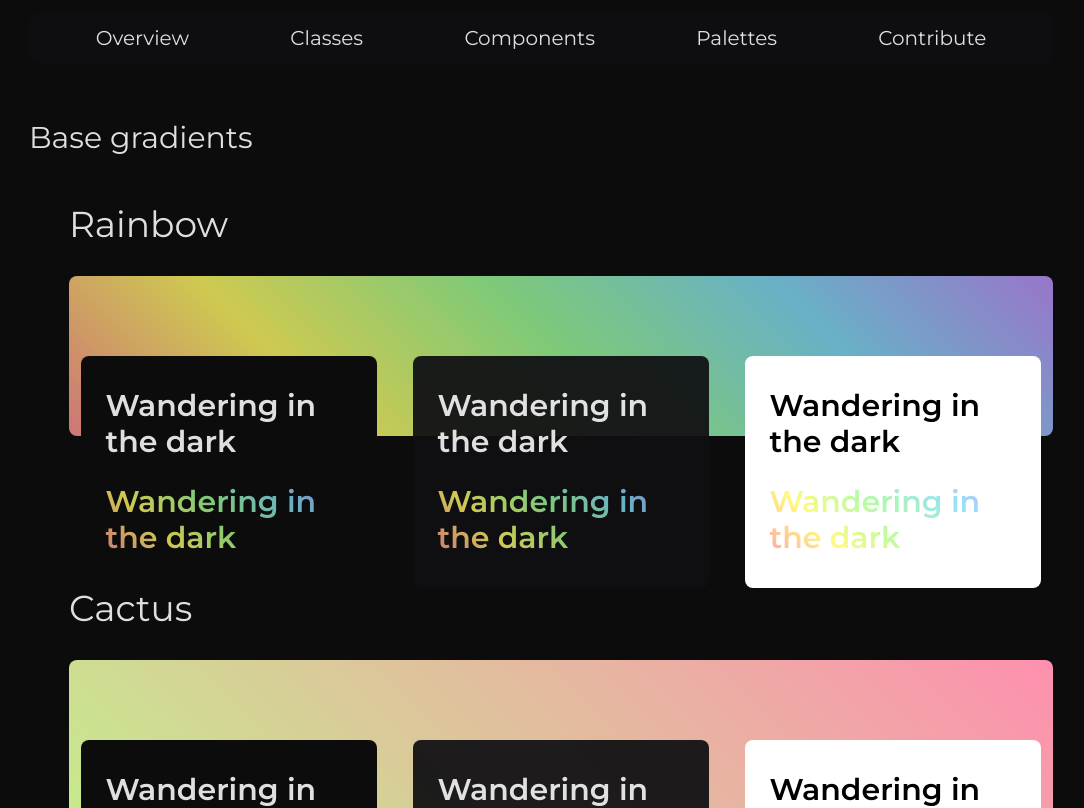
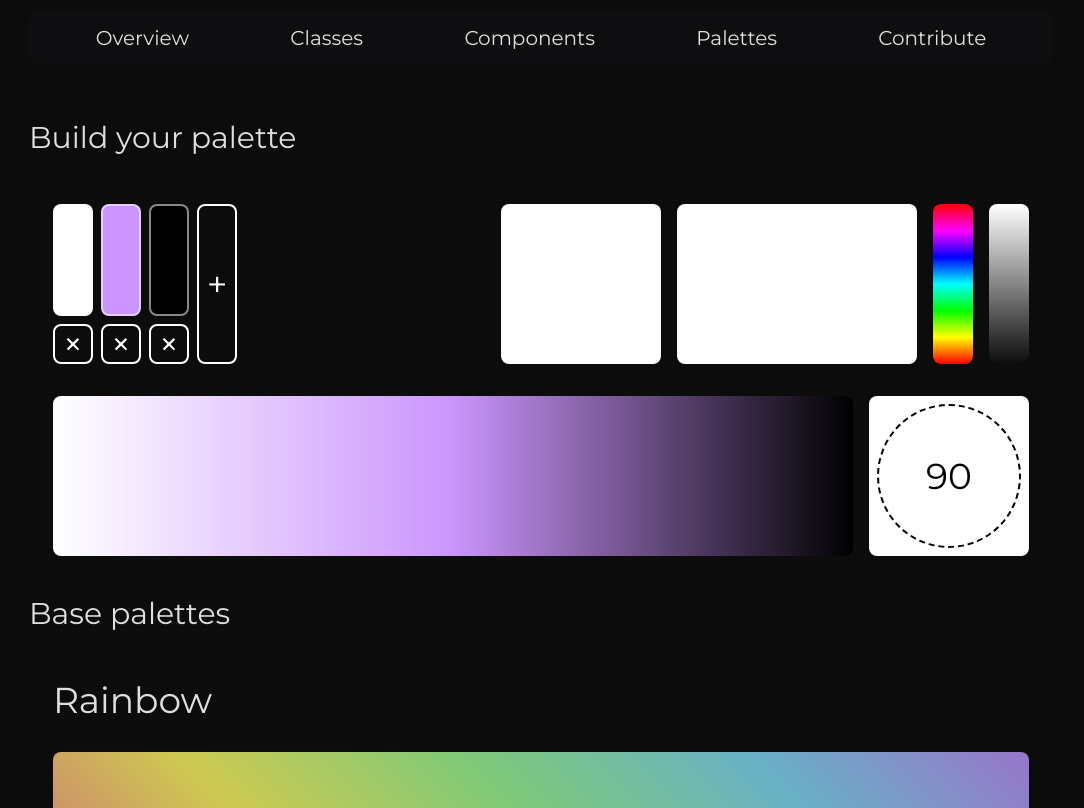
Before and after one commit to efflepw/juicy-ui, a React (Vite) app: page /palettes in a window 1280 px wide. Shown: the top 808 px of the page, without its empty margins (99-1183 px from the left). Built offline with nearby package versions, Linux system fonts and the light colour scheme.

Commit message:
feat: start working on palette/gradient builder

```diff
--- a/src/components.preview/Header/Header.tsx
+++ b/src/components.preview/Header/Header.tsx
@@ -8,7 +8,7 @@ const NAV_LINKS = [
 
 const Header = () => {
   return (
-    <header className="bg-secondary rounded-xl py-3 px-6 text-xl fixed top-3 w-[80%] backdrop-blur-sm left-1/2 transform -translate-x-1/2 z-50 flex">
+    <header className="bg-secondary rounded-lg py-3 px-6 text-xl fixed top-3 w-[80%] backdrop-blur-sm left-1/2 transform -translate-x-1/2 z-50 flex">
       <nav className="w-full flex gap-4 justify-around">
         {NAV_LINKS.map(({ name, href }) => (
           <a key={name} href={href} className="text-primary">
--- /dev/null
+++ b/src/pages/Palettes/PaletteBuilder/PaletteBuilder.tsx
@@ -0,0 +1,105 @@
+import { useState } from "react";
+import { Palette } from "../../../utils/palette";
+
+const rainbowPalette = new Palette([
+  "#ff0000",
+  "#ffff00",
+  "#00ff00",
+  "#00ffff",
+  "#0000ff",
+  "#ff00ff",
+  "#ff0000",
+]);
+
+const whitePalette = new Palette(["#fff", "#ffffff00"], 180);
+
+const PaletteBuilder = () => {
+  const [selected, setSelected] = useState<number | null>(null);
+
+  const [colors, setColors] = useState<string[]>(["#fff", "#cb95fd", "#000"]);
+  const [angle] = useState<number>(90);
+
+  const palette = new Palette(colors, angle);
+
+  const addColor = () => {
+    setColors((colors) => [...colors, "#fff"]);
+    setSelected(null);
+  };
+
+  const selectColor = (i: number) => {
+    setSelected((selected) => (i == selected ? null : i));
+  };
+
+  const deleteColor = (i: number) => {
+    if (colors.length > 2) {
+      setColors((colors) => colors.filter((_, index) => index !== i));
+      setSelected(null);
+    }
+  };
+
+  return (
+    <div>
+      <div className="py-8 flex gap-8 justify-between">
+        <div className="flex gap-2 flex-wrap">
+          {colors.map((color, i) => (
+            <div className="flex flex-col gap-2 h-40">
+              <div
+                className={`w-10 rounded-lg border-2 cursor-pointer flex-1 ${
+                  selected == i ? "border-black" : "border-[#fff8]"
+                }`}
+                style={{ backgroundColor: color }}
+                onClick={() => selectColor(i)}
+              ></div>
+              <div
+                className={`w-10 h-10 border-2 border-white rounded-lg flex justify-center items-center`}
+                onClick={() => deleteColor(i)}
+              >
+                <span className="rotate-[45deg] text-white text-4xl cursor-pointer">
+                  +
+                </span>
+              </div>
+            </div>
+          ))}
+          <div
+            className="flex justify-center items-center w-10 h-40 border-2 rounded-lg cursor-pointer text-4xl text-white border-white"
+            onClick={addColor}
+          >
+            <span>+</span>
+          </div>
+        </div>
+        <div className="flex gap-4">
+          <div
+            className="w-40 h-40 rounded-lg"
+            style={{ backgroundColor: selected ? colors[selected] : "#fff" }}
+          ></div>
+          <canvas className="w-60 h-40 rounded-lg bg-white"></canvas>
+          <div
+            className="w-10 h-40 rounded-lg bg-white"
+            style={{ background: rainbowPalette.getLinearGradient() }}
+          ></div>
+          <div
+            className="w-10 h-40 rounded-lg"
+            style={{
+              background: `${whitePalette.getLinearGradient()}`,
+            }}
+          ></div>
+        </div>
+      </div>
+      <div className="flex gap-4">
+        <div
+          className="h-40 rounded-lg flex-1"
+          style={{
+            background: `${palette.getLinearGradient()}`,
+          }}
+        ></div>
+        <div className="w-40 h-40 bg-white rounded-lg flex justify-center items-center">
+          <div className="flex justify-center items-center w-36 h-36 border-2 border-black rounded-full border-dashed">
+            <span className="text-black text-4xl select-none">{angle}</span>
+          </div>
+        </div>
+      </div>
+    </div>
+  );
+};
+
+export default PaletteBuilder;
--- /dev/null
+++ b/src/pages/Palettes/PaletteBuilder/index.ts
@@ -0,0 +1 @@
+export { default } from "./PaletteBuilder";
--- a/src/pages/Palettes/Palettes.tsx
+++ b/src/pages/Palettes/Palettes.tsx
@@ -1,22 +1,26 @@
 import TextPreview from "../../components.preview/TextPreview";
 import { BASE_PALETTES } from "../../const/palette";
 import { toTitleCase } from "../../utils/format";
+import PaletteBuilder from "./PaletteBuilder";
 
 const Palettes = () => {
   return (
     <div className="">
       <div>
-        {/* <h2 className="text-3xl pt-10 pb-4">Build your gradient</h2> */}
-        {/* <h2 className="text-3xl pt-10 pb-4">Saved gradients</h2> */}
-        <h2 className="text-3xl pt-10 pb-4">Base gradients</h2>
-        <div className="pl-10">
+        <h2 className="text-3xl pt-10 pb-4">Build your palette</h2>
+        <div className="px-6">
+          <PaletteBuilder />
+        </div>
+        {/* <h2 className="text-3xl pt-10 pb-4">Saved palettes</h2> */}
+        <h2 className="text-3xl pt-10 pb-4">Base palettes</h2>
+        <div className="px-6">
           {Object.entries(BASE_PALETTES).map(([name, palette]) => (
             <div key={name} className="pb-6">
               <h2 className="text-4xl py-8">{toTitleCase(name)}</h2>
               <div
                 className="w-full h-40 rounded-lg"
                 style={{
-                  backgroundImage: `${palette.getLinearGradient()}`,
+                  background: `${palette.getLinearGradient()}`,
                 }}
               ></div>
               <div className="relative h-24">
```
